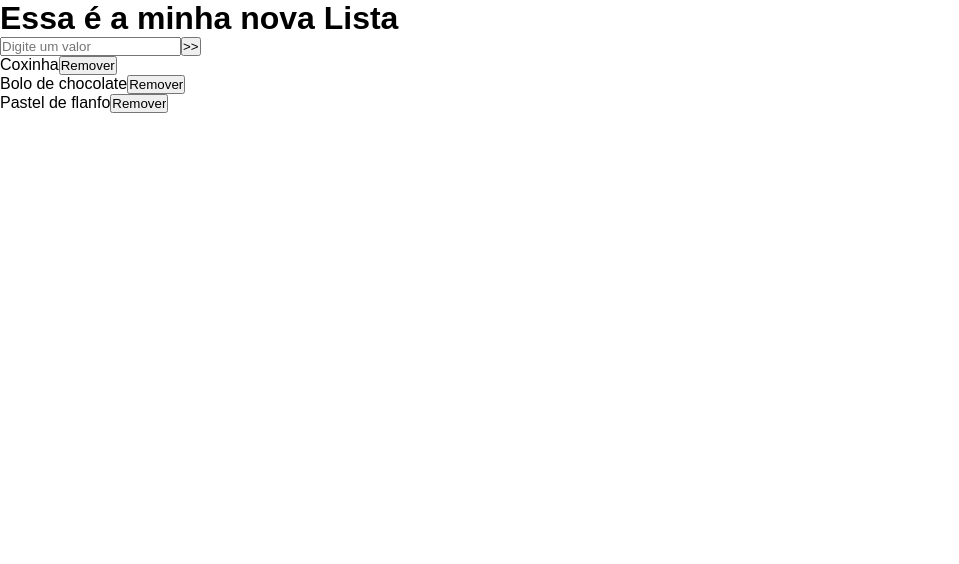
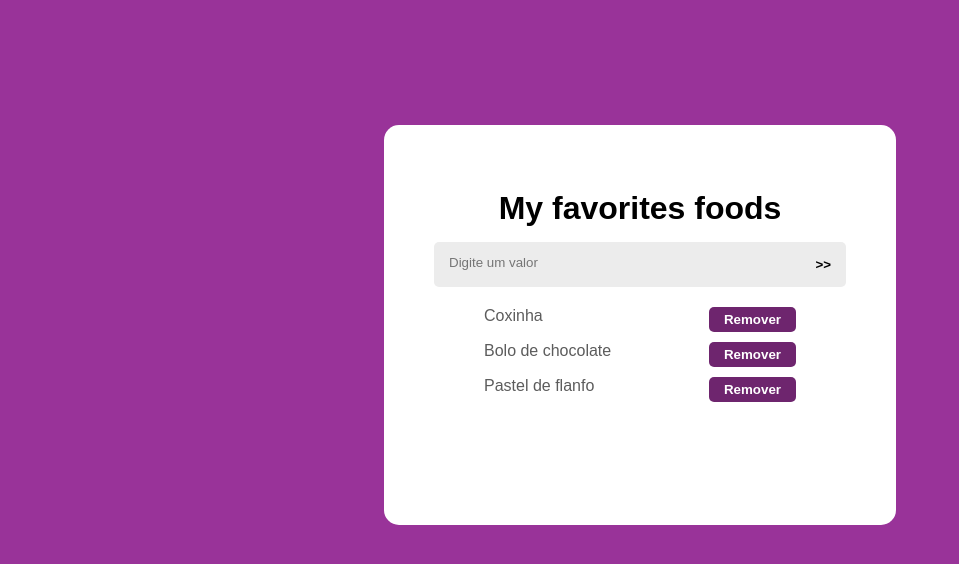
Before and after one commit to DanPendragom/reactjs-revisao, a React (Create React App) app: page / in a window 1280 px wide. Shown: the top 564 px of the page, without its empty margins (0-959 px from the left). Built offline with nearby package versions, Linux system fonts and the light colour scheme.

Commit message:
adicionando estilização

```diff
--- a/src/Components/MyList/index.js
+++ b/src/Components/MyList/index.js
@@ -13,9 +13,11 @@ class MyList extends Component {
             '',
         ]
     }
+
     handleinputchange = e =>{
         this.setState({newfood: e.target.value});
     }
+
     handlesubmit = e =>{
         e.preventDefault();
         if(document.getElementById('myfood').value != ''){
@@ -24,16 +26,17 @@ class MyList extends Component {
             });
         }
     }
+
     handledelete = (food) =>{
         console.log(food);
-        this.setState({food: this.state.food.filter(f => f !== food)});
+        this.setState({food: this.state.food.filter(f => f != food)});
     }
 
     render(){
         return(
-            <div>
+            <div className="container">
                 <form autoComplete="off" onSubmit={this.handlesubmit} >
-                    <h1>Essa é a minha nova Lista</h1>
+                    <h1>My favorites foods</h1>
                     <div className="enterValue">
                         <input
                             id="myfood"
--- a/src/Components/MyList/style.css
+++ b/src/Components/MyList/style.css
@@ -0,0 +1,67 @@
+div.container{
+    display: flex;
+    background: #993399;
+    width: 100vw;
+    height: 100vh;
+    justify-content: center;
+    align-items: center;
+}
+form{
+    max-height: 80vh;
+    overflow: auto;
+    min-height: 50vh;
+    min-width: 40vw;
+    background: #FFFF;
+    padding: 50px;
+    border-radius: 15px;
+    margin-top: -150px;
+}
+h1{
+    text-align: center;
+    margin: 15px auto;
+}
+div.enterValue{
+    background: rgb(236, 236, 236);
+    border-radius: 5px;
+    display: flex;
+    justify-content: space-between;
+}
+div.enterValue input:nth-child(2){
+    border: none;
+    background: transparent;
+    padding: 15px;
+    cursor: pointer;
+    font-weight: bolder;
+}
+input#myfood{
+    padding: 0 15px;
+    border: none;
+    height: 40px;
+    width: 100%;
+    outline: none;
+    background: transparent;
+}
+ul{
+    margin: 20px 50px;
+}
+ul li{
+    color: rgb(92, 92, 92);
+    margin: 10px 0;
+    display: flex;
+    justify-content: space-between;
+    list-style: none;
+}
+ul li input{
+    border: none;
+    color: white;
+    font-weight: bolder;
+    background: #6e256e;
+    height: 25px;
+    border-radius: 5px;
+    padding: 0 15px;
+    cursor: pointer;
+}
+ul li input:hover{
+    transform: scale(0.9);
+    transition: 0.2s;
+}
```
